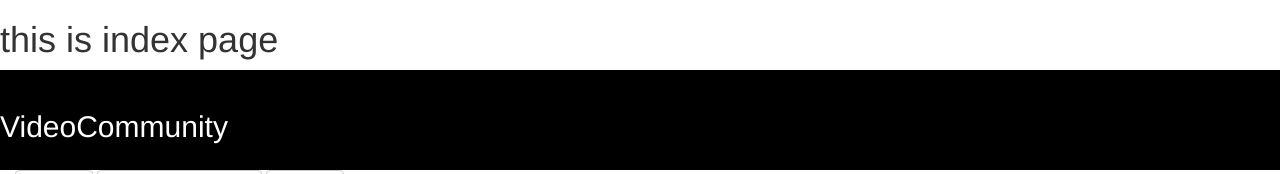
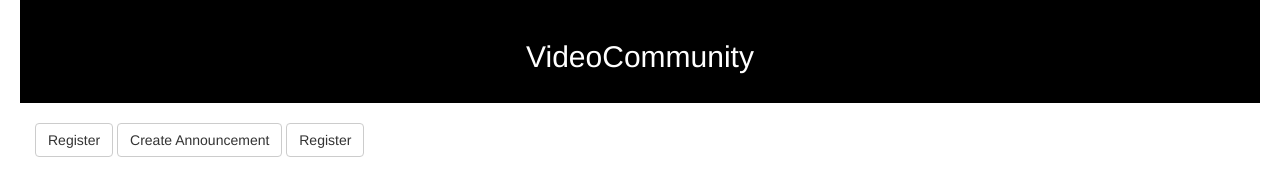
Before and after one commit to DestructChen/elec3610-project, a plain HTML site: page WebContent/index.html in a window 1280 px wide. Shown: the top 174 px of the page. Drawn offline with Linux system fonts and the light colour scheme.

Commit message:
padding
header padding
body padding
button padding

```diff
--- a/WebContent/css/style.css
+++ b/WebContent/css/style.css
@@ -1,12 +1,18 @@
-.headertext {
+#headertext {
    position: relative;
    width: 100%; /* for IE 6 */
+   background-color:black;
+   padding:20px 20px 20px 20px	;
+   color:white;
+   text-align:center;
 }
 
-h2 {
-   position: absolute;
-   top: 20px;
-   left: 0;
-   width: 100%;
-   color:white;
+body{
+	padding-left:20px;
+	padding-right:20px;
 }
+
+#link_bar{
+	padding-top:20px;
+	padding-bottom:20px;
+}
--- a/WebContent/index.html
+++ b/WebContent/index.html
@@ -7,12 +7,10 @@
 <link href="css/style.css" rel="stylesheet">
 </head>
 <body>
-	<h1>this is index page</h1>
-	<div class="headertext" >
-		<img src="img/header.png" width=100% height="100px"]></img>
+	<div id="headertext" >
 		<h2>VideoCommunity</h2>
 	</div>
-	<div class="col-md-12" name="link_bar">
+	<div class="col-md-12" id="link_bar">
 		<a class="btn btn-default" role="button" href="register_boots.html">Register</a>
 		<a class="btn btn-default" role="button" href="create_announcement.html">Create Announcement</a>
 		<a class="btn btn-default" role="button" href="register_boots.html">Register</a>
@@ -49,8 +47,8 @@
 		</div>
 	</div>
 
-	<div class ="col-md-4" name="annoucments_news_ads">
-		<div class="" name="annoucments">
+	<div class ="col-md-4" id="annoucments_news_ads">
+		<div class="" id="annoucments">
 
 		</div>
 	</div>
```
Also changed, not shown: WebContent/create_announcement.html (+17 -0 lines), WebContent/register_boots.html (+15 -0 lines), 1 other file.
